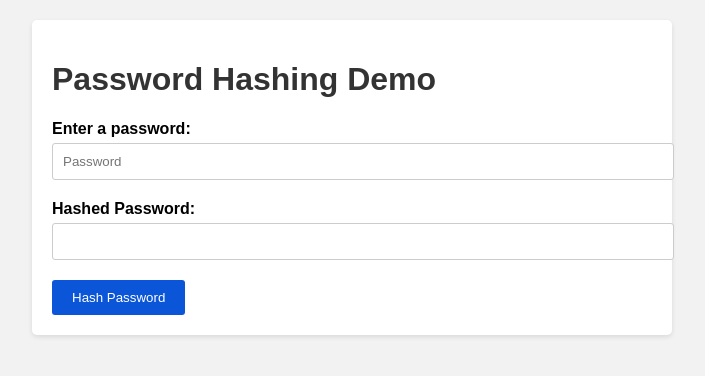
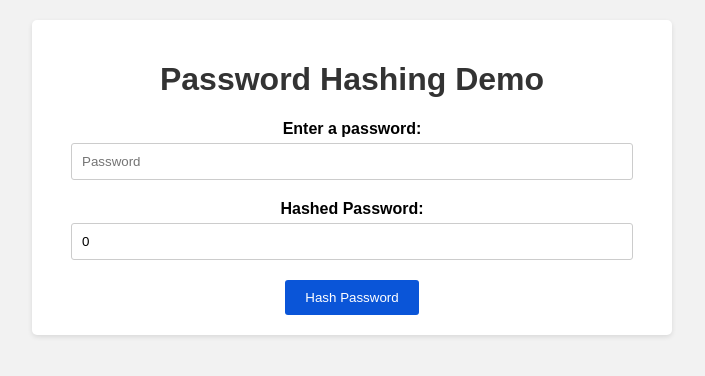
Before and after one commit to Bobbinetor/sql_demo, a website: page docs/hash.html in a window 1280 px wide. Both pictures are taken after a click on the button "Hash Password". Shown: the whole page, without its empty margins (288-993 px from the left). Drawn offline with Linux system fonts and the light colour scheme.

Commit message:
another try to add the fake hash function

```diff
--- a/docs/hash.html
+++ b/docs/hash.html
@@ -20,6 +20,7 @@
             padding: 20px;
             border-radius: 5px;
             box-shadow: 0 2px 5px rgba(0, 0, 0, 0.1);
+            text-align: center; /* Center the form */
         }
         .form-group {
             margin-bottom: 20px;
@@ -29,14 +30,9 @@
             font-weight: bold;
             margin-bottom: 5px;
         }
-        input[type="password"] {
-            width: 100%;
-            padding: 10px;
-            border-radius: 3px;
-            border: 1px solid #ccc;
-        }
+        input[type="password"],
         input[type="text"] {
-            width: 100%;
+            width: 90%; /* Make the input fields slightly less wide */
             padding: 10px;
             border-radius: 3px;
             border: 1px solid #ccc;
@@ -67,15 +63,6 @@
         </div>
         <button onclick="hashPassword()">Hash Password</button>
     </div>
-
-    <script>
-        function hashPassword() {
-            var passwordInput = document.getElementById("password");
-            var hashedPassword = sha256(passwordInput.value); // Replace with your preferred hashing algorithm
-
-            var hashedPasswordElement = document.getElementById("hashedPassword");
-            hashedPasswordElement.value = hashedPassword;
-        }
-    </script>
+    <script src="js/hash.js"></script>
 </body>
 </html>
--- a/docs/js/hash.js
+++ b/docs/js/hash.js
@@ -0,0 +1,15 @@
+function hashPassword() {
+    var password = document.getElementById('password').value;
+    var hashedPassword = hashString(password);
+    document.getElementById('hashedPassword').value = hashedPassword;
+}
+
+function hashString(str) {
+    var hash = 0;
+    for (var i = 0; i < str.length; i++) {
+        var char = str.charCodeAt(i);
+        hash = ((hash << 5) - hash) + char;
+        hash = hash & hash; // Convert to 32bit integer
+    }
+    return hash.toString(16);
+}
```
